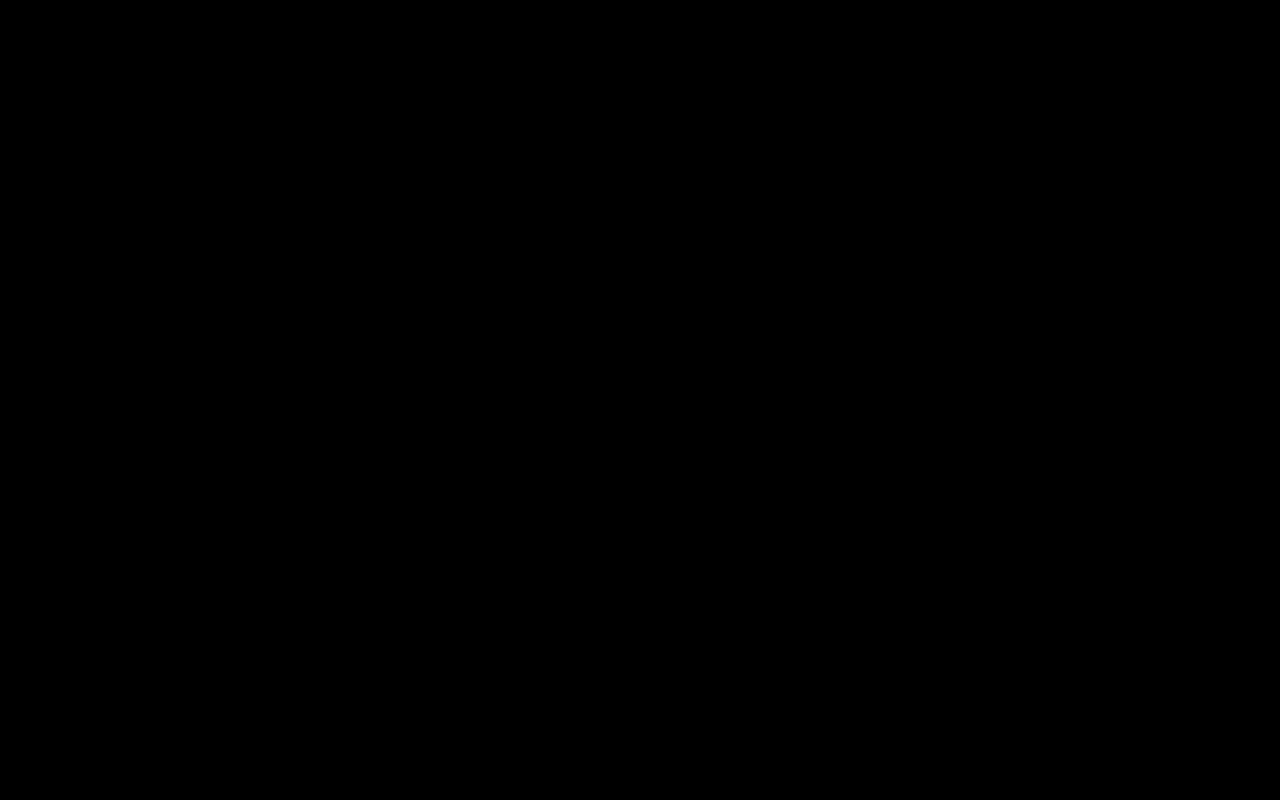
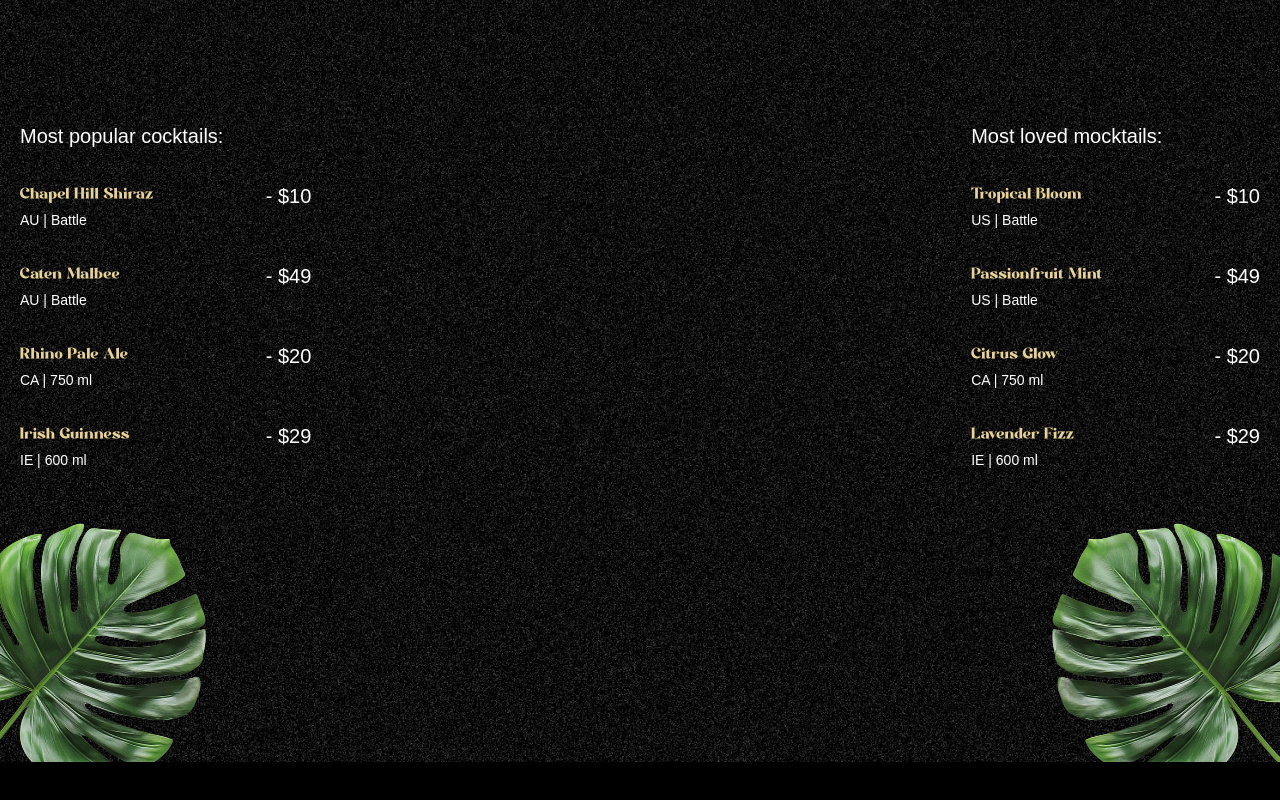
Before and after one commit to mina-melon/gsap-cocktail, a React (Vite) app in the folder cocktail-project/: page / in a window 1280 px wide. Shown: the part 838-1638 px from the top of the page. Before the commit the page ends 1600 px from the top, so only its background shows below. Built offline with nearby package versions, Linux system fonts and the light colour scheme; a web font is replaced by a local one.

Commit message:
Implement cocktails section

```diff
--- a/cocktail-project/package.json
+++ b/cocktail-project/package.json
@@ -15,6 +15,7 @@
     "gsap": "^3.14.2",
     "react": "^19.2.0",
     "react-dom": "^19.2.0",
+    "react-responsive": "^10.0.1",
     "react-router": "^7.12.0",
     "tailwindcss": "^4.1.18"
   },
@@ -28,6 +29,7 @@
     "eslint-plugin-react-hooks": "^7.0.1",
     "eslint-plugin-react-refresh": "^0.4.24",
     "globals": "^16.5.0",
+    "prettier": "^3.8.0",
     "typescript": "~5.9.3",
     "typescript-eslint": "^8.46.4",
     "vite": "^7.2.4"
--- a/cocktail-project/src/App.tsx
+++ b/cocktail-project/src/App.tsx
@@ -2,6 +2,7 @@
 import { ScrollTrigger, SplitText } from "gsap/all";
 import NavBar from "./components/NavBar";
 import Hero from "./components/Hero";
+import Cocktails from "./components/Cocktails.tsx";
 
 gsap.registerPlugin(ScrollTrigger, SplitText);
 
@@ -9,8 +10,9 @@
   return (
     <main>
       <NavBar />
-      <Hero/>
-      <div className='h-dvh bg-black'></div>
+      <Hero />
+      <Cocktails />
+      <div className="h-dvh bg-black"></div>
     </main>
   );
 }
--- /dev/null
+++ b/cocktail-project/src/components/Cocktails.tsx
@@ -0,0 +1,74 @@
+import { cocktailLists, mockTailLists } from "../../constants/index.js";
+import { useGSAP } from "@gsap/react";
+import gsap from "gsap";
+
+export default function Cocktails() {
+  useGSAP(() => {
+    const parallaxTimeline = gsap.timeline({
+      scrollTrigger: {
+        trigger: "#cocktails",
+        start: "top 30%",
+        end: "bottom 80%",
+        scrub: true,
+      },
+    });
+
+    parallaxTimeline
+      .to("#c-left-leaf", {
+        x: -100,
+        y: 100,
+      })
+      .to("#c-right-leaf", {
+        x: 100,
+        y: 100,
+      });
+  }, []);
+  return (
+    <section id="cocktails" className="noisy">
+      <img src="/images/cocktail-left-leaf.png" alt="l-leaf" id="c-left-leaf" />
+      <img
+        src="/images/cocktail-right-leaf.png"
+        alt="r-leaf"
+        id="c-right-leaf"
+      />
+
+      <div className="list">
+        <div className="popular">
+          <h2>Most popular cocktails:</h2>
+
+          <ul>
+            {cocktailLists.map(({ name, country, detail, price }) => (
+              <li key={name}>
+                <div className="md:me-28">
+                  <h3>{name}</h3>
+                  <p>
+                    {country} | {detail}
+                  </p>
+                </div>
+                <span>- {price}</span>
+              </li>
+            ))}
+          </ul>
+        </div>
+
+        <div className="loved">
+          <h2>Most loved mocktails:</h2>
+
+          <ul>
+            {mockTailLists.map(({ name, country, detail, price }) => (
+              <li key={name}>
+                <div className="me-28">
+                  <h3>{name}</h3>
+                  <p>
+                    {country} | {detail}
+                  </p>
+                </div>
+                <span>- {price}</span>
+              </li>
+            ))}
+          </ul>
+        </div>
+      </div>
+    </section>
+  );
+}
```
Also changed, not shown: 1 other file (tests, documents, lock files or other folders).
